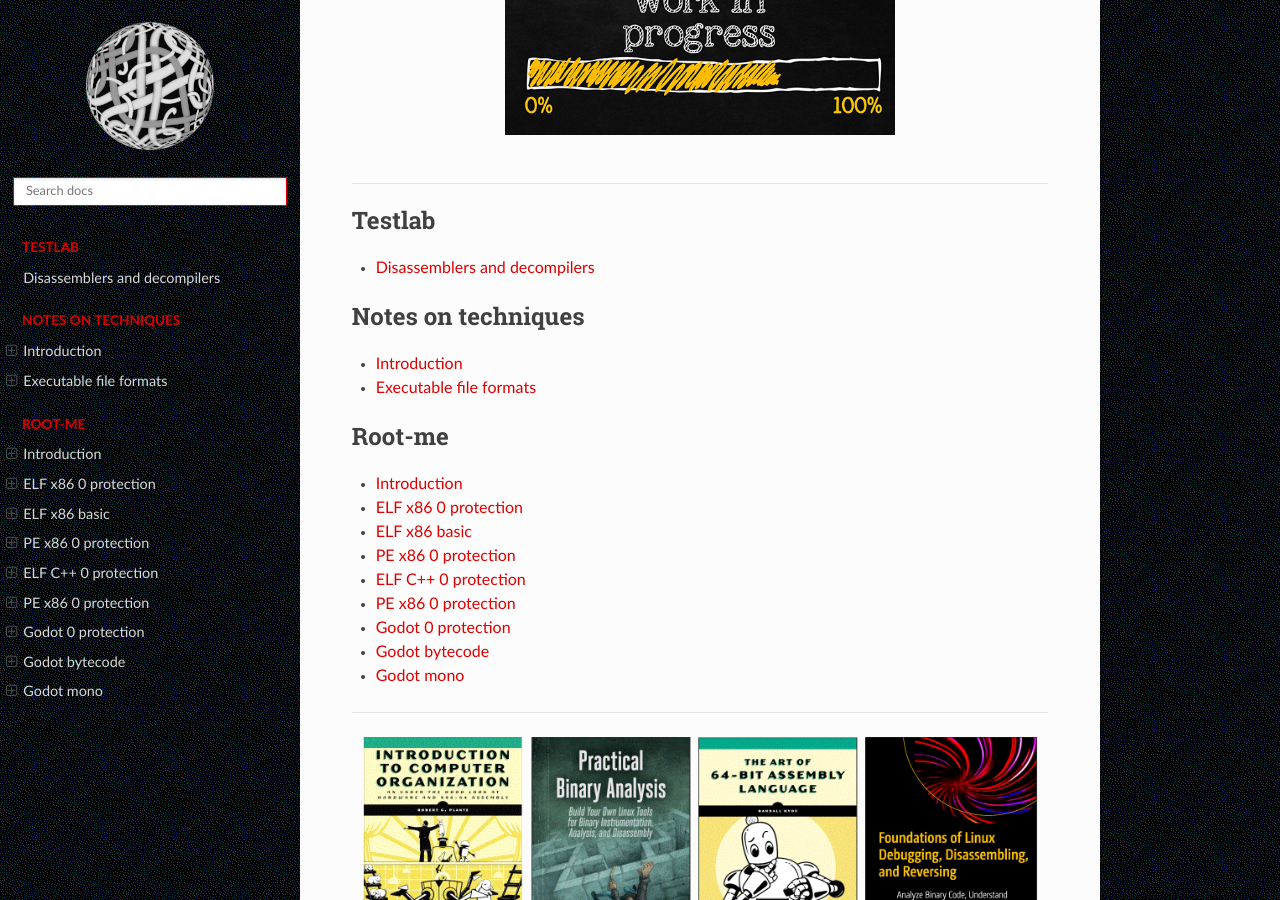
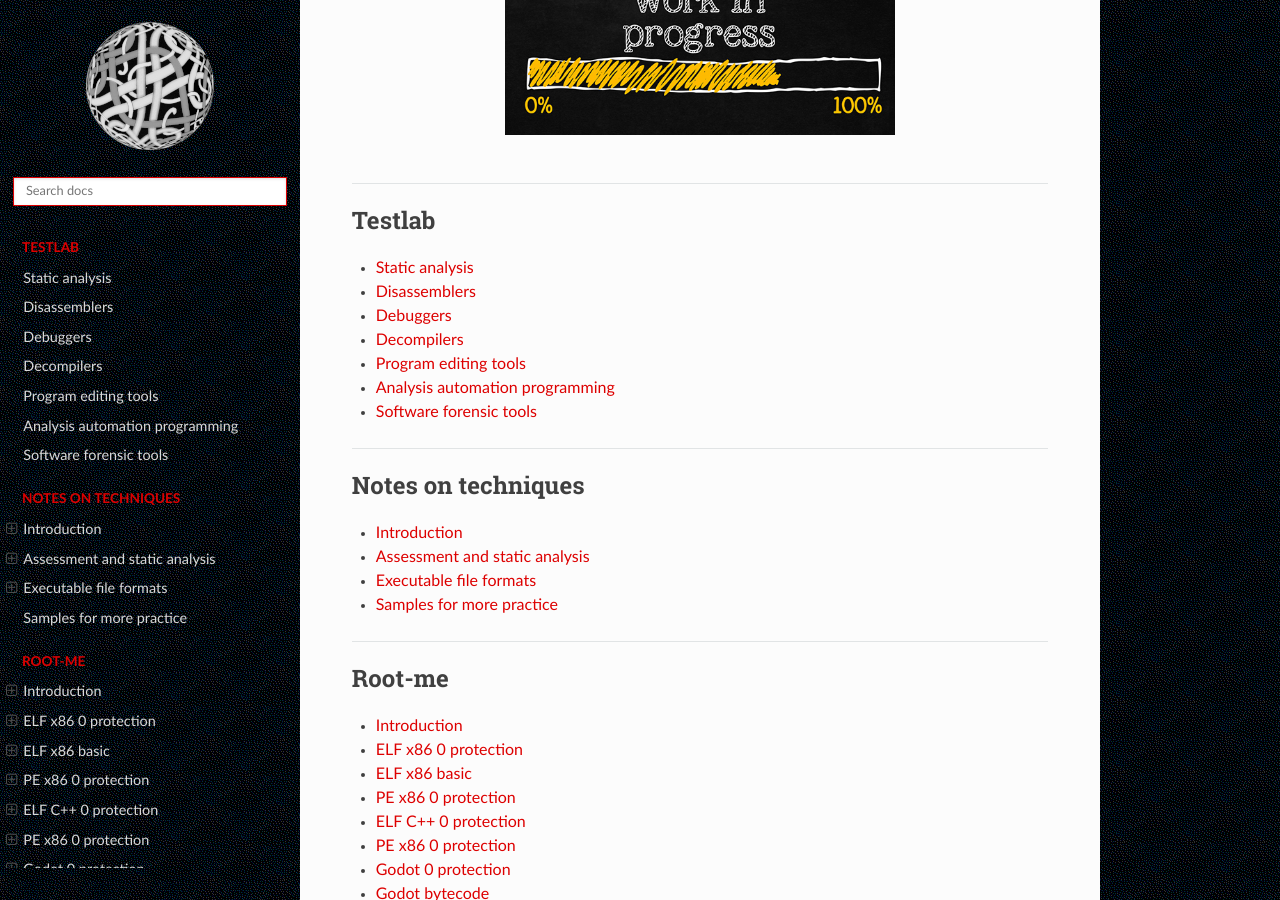
Before and after one commit to tymyrddin/red-reverse, a Sphinx documentation site: the page built from source/index.rst, in a window 1280 px wide and 900 px high, scrolled down 248 px. Built offline with Sphinx 7.4.7 and the Read the Docs theme 2.0.0, drawn with Linux system fonts in a browser that asks for light colours.

Commit message:
updated index and tools

```diff
--- a/source/docs/notes/README.md
+++ b/source/docs/notes/README.md
@@ -10,4 +10,6 @@
 
 ## How?
 
+* [Assessment and static analysis](assessment.md)
 * [Executable file formats](formats.md)
+* [Samples for more practice](samples.md)
--- /dev/null
+++ b/source/docs/notes/assessment.md
@@ -0,0 +1,23 @@
+# Assessment and static analysis
+
+Initial assessment serves determining what tools and analysis methods will be required. This process also helps in the creation of a strategy for analysing the file. This requires carrying out a light static analysis.
+
+## Origins
+
+One of the purposes of reverse engineering is to help network administrators prevent similar malware from infiltrating a network. Knowing where a file came from could be helpful in securing the channel used to transmit it. For example, if the file being analysed was an email attachment, network administrators should secure the email server.
+
+## Existing information
+
+Searching the internet for already existing information can be very helpful. There might be existing analyses that has been done on the file, and determine what behaviours to expect.
+
+## Viewing the file and extracting its text strings
+
+Using tools like `file` to view the file help determine the type of file. Extracting readable text from the file with `strings` also gives hints of what messages, functions, and modules it will use when opened or executed.
+
+## File information
+
+The type of file is the most important piece of information that sets off the whole analysis. If the file type is a Windows executable, a preset of PE tools will be prepared. If the file type is a Word document, a sandbox environment will have to be installed with Microsoft Office and analysis tools that can read the OLE file format. If the given target for analysis is a website, preparations are likely to involve browser tools that can read HTML and debug Java scripts or Visual Basic scripts.
+
+## Static analysis
+
+Static analysis will help us make notes of what we will do during dynamic analysis. With knowledge of the assembly language, a disassembled file and its branches can be understood. This allows for preparing the right tools to read, open, and debug the file based on its file type, and understand the file's structure based on its [file format](formats.md).
--- a/source/index.rst
+++ b/source/index.rst
@@ -13,7 +13,15 @@
    :includehidden:
    :caption: Testlab
 
-   Disassemblers and decompilers <https://red.tymyrddin.dev/projects/testlab/en/latest/docs/dis/README.html>
+   Static analysis <https://red.tymyrddin.dev/projects/testlab/en/latest/docs/static/README.html>
+   Disassemblers <https://red.tymyrddin.dev/projects/testlab/en/latest/docs/dis/README.html>
+   Debuggers <https://red.tymyrddin.dev/projects/testlab/en/latest/docs/deb/README.html>
+   Decompilers <https://red.tymyrddin.dev/projects/testlab/en/latest/docs/dec/README.html>
+   Program editing tools <https://red.tymyrddin.dev/projects/testlab/en/latest/docs/pet/README.html>
+   Analysis automation programming <https://red.tymyrddin.dev/projects/testlab/en/latest/docs/aap/README.html>
+   Software forensic tools <https://red.tymyrddin.dev/projects/testlab/en/latest/docs/sft/README.html>
+
+----
 
 .. toctree::
    :glob:
@@ -22,7 +30,11 @@
    :caption: Notes on techniques
 
    docs/notes/README.md
+   docs/notes/assessment.md
    docs/notes/formats.md
+   docs/notes/samples.md
+
+----
 
 .. toctree::
    :glob:
```
Also changed, not shown: source/docs/notes/samples.md (added, +4 -0 lines), source/_static/images/books.png.
